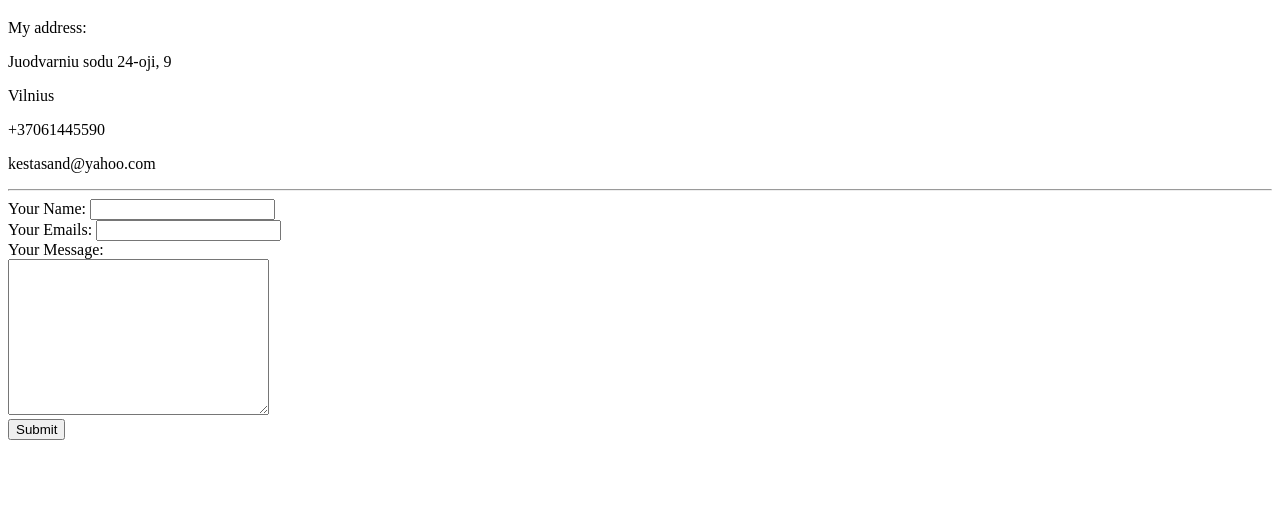
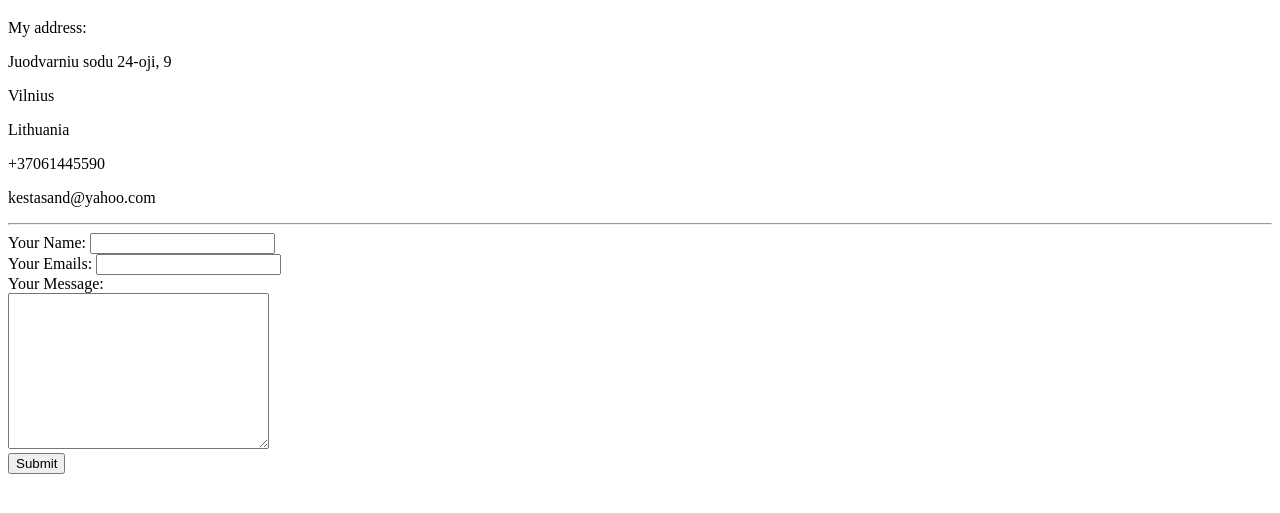
Before and after one commit to Kestasand/cv, a plain HTML site: page contacts.html in a window 1280 px wide. Shown: the part 61-574 px from the top of the page. Drawn offline with Linux system fonts and the light colour scheme.

Commit message:
Updated contact

```diff
--- a/contacts.html
+++ b/contacts.html
@@ -11,6 +11,7 @@
   <p>My address:</p>
   <p>Juodvarniu sodu 24-oji, 9</p>
   <p>Vilnius</p>
+  <p>Lithuania</p>
   <p>+37061445590</p>
   <p>kestasand@yahoo.com</p>
   <hr>
```
